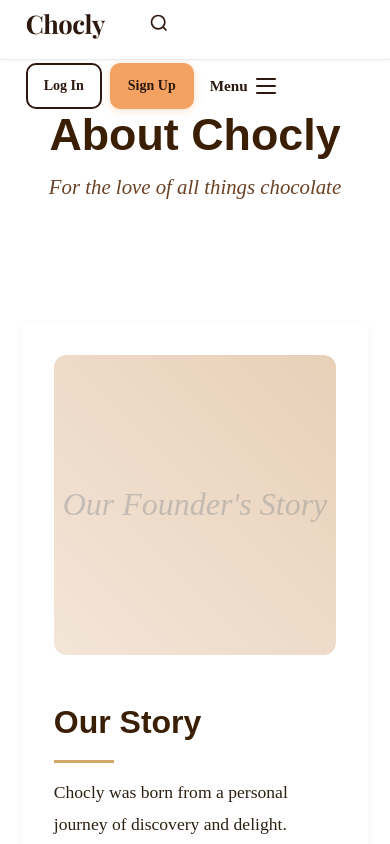
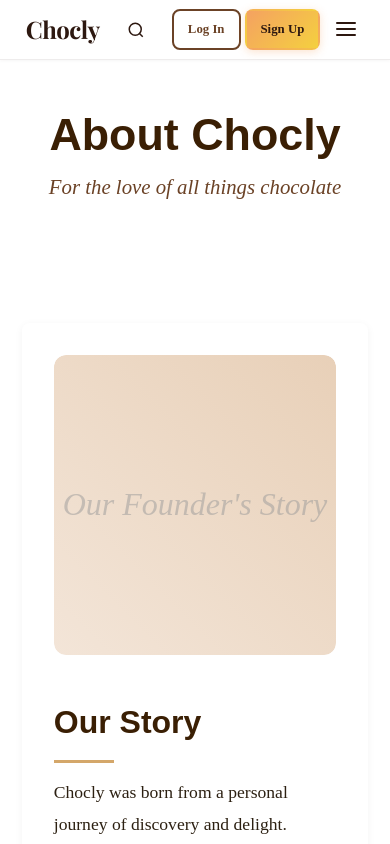
Before and after one commit to Chocly/chocly.github.io, a React (Vite) app: page /about in a window 390 px wide. Built offline with nearby package versions, Linux system fonts and the light colour scheme; no server answers.

Commit message:
mobile header fix v2

```diff
--- a/src/components/Header.css
+++ b/src/components/Header.css
@@ -1,4 +1,4 @@
-/* src/components/Header.css - Enhanced with Beautiful Expandable Search */
+/* src/components/Header.css - FIXED FOR SINGLE LINE ON ALL PAGES */
 
 :root {
   --header-height: 70px;
@@ -12,7 +12,7 @@
   --primary-color: #6B4226;
 }
 
-/* MOBILE-FIRST HEADER */
+/* MOBILE-FIRST HEADER - FIXED FOR SINGLE LINE */
 .header {
   background-color: var(--header-bg);
   color: var(--header-text);
@@ -32,46 +32,50 @@
   justify-content: space-between;
   height: 100%;
   padding: 0 1rem;
-  gap: 1rem;
+  gap: 0.5rem; /* Reduced gap for tighter layout */
+  position: relative; /* Important for search overlay positioning */
 }
 
-/* LOGO - MOBILE OPTIMIZED */
+/* LOGO - MORE COMPACT */
 .logo {
   text-decoration: none;
   color: var(--header-text);
   display: flex;
   align-items: center;
   flex-shrink: 0;
-  padding: 0.5rem 0;
+  padding: 0.25rem 0;
+  min-width: 0; /* Allow shrinking if needed */
 }
 
 .logo h1 {
   margin: 0;
-  font-size: 1.5rem;
+  font-size: 1.4rem; /* Slightly smaller on mobile */
   font-weight: 800;
   letter-spacing: -0.5px;
   font-family: 'Playfair Display', serif;
   color: var(--primary-color);
+  white-space: nowrap; /* Prevent wrapping */
 }
 
 /* ========================================
-   NEW EXPANDABLE SEARCH SECTION
+   FIXED SEARCH SECTION - PROPER POSITIONING
 ======================================== */
 
 .search-section {
-  position: relative;
   display: flex;
   align-items: center;
   flex: 1;
-  max-width: 400px;
-  margin: 0 1rem;
+  justify-content: center;
+  max-width: 120px;
+  margin: 0 0.5rem;
+  position: relative;
 }
 
-/* SEARCH TOGGLE BUTTON - The magnifying glass */
+/* SEARCH TOGGLE BUTTON - Clean positioning */
 .search-toggle {
   background: none;
   border: none;
-  padding: 0.75rem;
+  padding: 0.5rem;
   border-radius: 50%;
   color: var(--header-text);
   cursor: pointer;
@@ -79,8 +83,8 @@
   display: flex;
   align-items: center;
   justify-content: center;
-  min-width: var(--touch-target);
-  min-height: var(--touch-target);
+  width: 36px;
+  height: 36px;
   position: relative;
   z-index: 10;
 }
@@ -111,52 +115,52 @@
 /* SEARCH ICON */
 .search-icon {
   transition: all 0.3s ease;
+  width: 18px;
+  height: 18px;
 }
 
 .search-toggle.active .search-icon {
   transform: rotate(90deg);
 }
 
-/* EXPANDABLE SEARCH FORM */
+/* EXPANDABLE SEARCH FORM - BETTER DESIGN */
 .search-form-expandable {
   position: absolute;
-  top: 50%;
-  left: 0;
-  right: 0;
-  transform: translateY(-50%);
+  top: calc(100% + 8px);
+  left: 50%;
+  transform: translateX(-50%);
+  width: 280px;
   background: #FFFFFF;
-  border-radius: 24px;
-  box-shadow: 0 8px 32px rgba(0, 0, 0, 0.15);
-  border: 2px solid var(--accent-color);
-  display: flex;
+  border-radius: 12px;
+  box-shadow: 0 4px 20px rgba(0, 0, 0, 0.15);
+  border: 1px solid var(--accent-color);
+  display: none;
   align-items: center;
   overflow: hidden;
   opacity: 0;
   visibility: hidden;
-  transform: translateY(-50%) scale(0.8);
-  transition: all 0.4s cubic-bezier(0.4, 0, 0.2, 1);
-  backdrop-filter: blur(10px);
-  -webkit-backdrop-filter: blur(10px);
-  z-index: 9;
+  transform: translateX(-50%) translateY(-4px) scale(0.98);
+  transition: all 0.25s cubic-bezier(0.4, 0, 0.2, 1);
+  z-index: 1001;
 }
 
 .search-form-expandable.open {
+  display: flex;
   opacity: 1;
   visibility: visible;
-  transform: translateY(-50%) scale(1);
+  transform: translateX(-50%) translateY(0) scale(1);
 }
 
 /* EXPANDABLE SEARCH INPUT */
 .search-input-expandable {
   flex: 1;
-  padding: 1rem 1.25rem;
-  padding-right: 60px; /* Space for submit button */
+  padding: 0.875rem 1rem;
+  padding-right: 50px;
   border: none;
   background: transparent;
-  font-size: 1rem;
+  font-size: 0.95rem;
   color: var(--header-text);
   outline: none;
-  min-height: var(--touch-target);
   font-weight: 500;
 }
 
@@ -168,21 +172,21 @@
 /* SEARCH SUBMIT BUTTON */
 .search-submit-btn {
   position: absolute;
-  right: 8px;
+  right: 6px;
   top: 50%;
   transform: translateY(-50%);
   background: var(--accent-color);
   color: #FFFFFF;
   border: none;
-  padding: 0.75rem;
-  border-radius: 50%;
+  padding: 0.5rem;
+  border-radius: 8px;
   cursor: pointer;
   transition: all 0.3s ease;
   display: flex;
   align-items: center;
   justify-content: center;
-  min-width: 36px;
-  min-height: 36px;
+  width: 32px;
+  height: 32px;
 }
 
 .search-submit-btn:hover {
@@ -195,42 +199,45 @@
 }
 
 /* ========================================
-   HEADER ACTIONS CONTAINER
+   HEADER ACTIONS - OPTIMIZED LAYOUT
 ======================================== */
 
 .header-actions {
   display: flex;
   align-items: center;
-  gap: 0.5rem;
+  gap: 0.25rem; /* Tighter spacing */
   flex-shrink: 0;
+  min-width: 0;
 }
 
-/* ADD CHOCOLATE BUTTON */
+/* ADD CHOCOLATE BUTTON - More Compact */
 .add-chocolate-btn {
   display: flex;
   align-items: center;
   justify-content: center;
-  gap: 0.5rem;
+  gap: 0.25rem;
   background: linear-gradient(135deg, var(--accent-color) 0%, #F4D03F 100%);
   color: var(--header-text);
   text-decoration: none;
-  padding: 0.625rem;
-  border-radius: 12px;
+  padding: 0.5rem;
+  border-radius: 10px;
   font-weight: 700;
-  font-size: 0.875rem;
+  font-size: 0.8rem;
   transition: all 0.3s cubic-bezier(0.4, 0, 0.2, 1);
   position: relative;
   overflow: hidden;
   box-shadow: 0 2px 8px rgba(244, 162, 97, 0.3);
   border: 2px solid transparent;
-  min-width: var(--touch-target);
-  min-height: var(--touch-target);
+  min-width: 36px;
+  min-height: 36px;
+  white-space: nowrap;
 }
 
 .add-chocolate-btn svg {
-  width: 18px;
-  height: 18px;
+  width: 16px;
+  height: 16px;
   transition: transform 0.3s ease;
+  flex-shrink: 0;
 }
 
 .add-chocolate-btn:active {
@@ -239,10 +246,10 @@
 }
 
 .add-chocolate-text {
-  display: none;
+  display: none; /* Hide text on mobile for space */
 }
 
-/* USER MENU */
+/* USER MENU - More Compact */
 .user-menu-container {
   position: relative;
 }
@@ -250,15 +257,16 @@
 .user-menu-toggle {
   display: flex;
   align-items: center;
-  gap: 0.5rem;
+  gap: 0.25rem;
   background: none;
   border: none;
   cursor: pointer;
-  padding: 0.5rem;
-  border-radius: 12px;
+  padding: 0.25rem;
+  border-radius: 10px;
   transition: all 0.3s ease;
   color: var(--header-text);
-  min-height: var(--touch-target);
+  min-height: 36px;
+  max-width: 120px; /* Limit width to prevent wrapping */
 }
 
 .user-menu-toggle:active {
@@ -267,8 +275,8 @@
 }
 
 .user-avatar {
-  width: 32px;
-  height: 32px;
+  width: 28px;
+  height: 28px;
   border-radius: 50%;
   overflow: hidden;
   background: linear-gradient(135deg, var(--accent-color) 0%, #F4D03F 100%);
@@ -291,31 +299,154 @@
 .user-initials {
   color: var(--header-text);
   font-weight: 700;
-  font-size: 0.8rem;
+  font-size: 0.7rem;
   font-family: 'Inter', sans-serif;
 }
 
 .user-name {
-  display: none;
+  display: none; /* Hide on mobile to save space */
   font-weight: 600;
-  font-size: 0.95rem;
-  max-width: 120px;
+  font-size: 0.85rem;
   overflow: hidden;
   text-overflow: ellipsis;
   white-space: nowrap;
+  flex: 1;
+  min-width: 0;
 }
 
 .chevron {
-  display: none;
+  display: none; /* Hide on mobile */
   transition: transform 0.3s ease;
   color: #9CA3AF;
+  width: 14px;
+  height: 14px;
+  flex-shrink: 0;
 }
 
 .chevron.open {
   transform: rotate(180deg);
 }
 
-/* USER DROPDOWN */
+/* AUTH BUTTONS - More Compact */
+.auth-buttons {
+  display: flex;
+  align-items: center;
+  gap: 0.25rem;
+}
+
+.auth-btn {
+  padding: 0.5rem 0.75rem;
+  border-radius: 8px;
+  text-decoration: none;
+  font-weight: 600;
+  font-size: 0.8rem;
+  transition: all 0.3s ease;
+  border: 2px solid transparent;
+  min-height: 36px;
+  display: flex;
+  align-items: center;
+  justify-content: center;
+  white-space: nowrap;
+}
+
+.login-btn {
+  color: var(--primary-color);
+  background: transparent;
+  border-color: var(--primary-color);
+  padding: 0.4rem 0.7rem;
+}
+
+.login-btn:active {
+  background: var(--primary-color);
+  color: white;
+  transform: scale(0.95);
+}
+
+.signup-btn {
+  background: linear-gradient(135deg, var(--accent-color) 0%, #F4D03F 100%);
+  color: var(--header-text);
+  border-color: transparent;
+  box-shadow: 0 2px 8px rgba(244, 162, 97, 0.3);
+}
+
+.signup-btn:active {
+  transform: scale(0.95);
+  box-shadow: 0 1px 4px rgba(244, 162, 97, 0.4);
+}
+
+/* MAIN NAVIGATION MENU - Icon Only */
+.nav-container {
+  position: relative;
+}
+
+.menu-toggle {
+  display: flex;
+  align-items: center;
+  justify-content: center;
+  background: none;
+  border: none;
+  color: var(--header-text);
+  padding: 0.5rem;
+  cursor: pointer;
+  transition: all 0.2s ease;
+  min-height: 36px;
+  min-width: 36px;
+  width: 36px;
+  height: 36px;
+  border-radius: 8px;
+}
+
+.menu-toggle:active {
+  color: var(--accent-color);
+  background-color: rgba(244, 162, 97, 0.1);
+  transform: scale(0.95);
+}
+
+.menu-icon {
+  display: inline-block;
+  width: 20px;
+  height: 16px;
+  position: relative;
+}
+
+.menu-icon span {
+  display: block;
+  position: absolute;
+  height: 2px;
+  width: 100%;
+  background: var(--header-text);
+  border-radius: 2px;
+  transition: all 0.3s ease;
+}
+
+.menu-icon span:nth-child(1) {
+  top: 0;
+}
+
+.menu-icon span:nth-child(2) {
+  top: 6px;
+}
+
+.menu-icon span:nth-child(3) {
+  top: 12px;
+}
+
+.menu-icon.open span:nth-child(1) {
+  transform: rotate(45deg);
+  top: 6px;
+}
+
+.menu-icon.open span:nth-child(2) {
+  width: 0;
+  opacity: 0;
+}
+
+.menu-icon.open span:nth-child(3) {
+  transform: rotate(-45deg);
+  top: 6px;
+}
+
+/* USER DROPDOWN - Keep existing styles */
 .user-dropdown {
   position: absolute;
   top: 100%;
@@ -379,125 +510,7 @@
   flex-shrink: 0;
 }
 
-/* AUTH BUTTONS FOR LOGGED OUT USERS */
-.auth-buttons {
-  display: flex;
-  align-items: center;
-  gap: 0.5rem;
-}
-
-.auth-btn {
-  padding: 0.625rem 1rem;
-  border-radius: 10px;
-  text-decoration: none;
-  font-weight: 600;
-  font-size: 0.875rem;
-  transition: all 0.3s ease;
-  border: 2px solid transparent;
-  min-height: var(--touch-target);
-  display: flex;
-  align-items: center;
-  justify-content: center;
-}
-
-.login-btn {
-  color: var(--primary-color);
-  background: transparent;
-  border-color: var(--primary-color);
-  padding: 0.5rem 0.875rem;
-}
-
-.login-btn:active {
-  background: var(--primary-color);
-  color: white;
-  transform: scale(0.95);
-}
-
-.signup-btn {
-  background: linear-gradient(135deg, var(--accent-color) 0%, #F4D03F 100%);
-  color: var(--header-text);
-  border-color: transparent;
-  box-shadow: 0 2px 8px rgba(244, 162, 97, 0.3);
-}
-
-.signup-btn:active {
-  transform: scale(0.95);
-  box-shadow: 0 1px 4px rgba(244, 162, 97, 0.4);
-}
-
-/* MAIN NAVIGATION MENU */
-.nav-container {
-  position: relative;
-}
-
-.menu-toggle {
-  display: flex;
-  align-items: center;
-  background: none;
-  border: none;
-  color: var(--header-text);
-  font-size: 0.95rem;
-  font-weight: 500;
-  padding: 0.5rem;
-  cursor: pointer;
-  transition: all 0.2s ease;
-  min-height: var(--touch-target);
-  min-width: var(--touch-target);
-  border-radius: 8px;
-}
-
-.menu-toggle:active {
-  color: var(--accent-color);
-  background-color: rgba(244, 162, 97, 0.1);
-  transform: scale(0.95);
-}
-
-.menu-icon {
-  display: inline-block;
-  margin-left: 0.5rem;
-  width: 20px;
-  height: 16px;
-  position: relative;
-}
-
-.menu-icon span {
-  display: block;
-  position: absolute;
-  height: 2px;
-  width: 100%;
-  background: var(--header-text);
-  border-radius: 2px;
-  transition: all 0.3s ease;
-}
-
-.menu-icon span:nth-child(1) {
-  top: 0;
-}
-
-.menu-icon span:nth-child(2) {
-  top: 7px;
-}
-
-.menu-icon span:nth-child(3) {
-  top: 14px;
-}
-
-.menu-icon.open span:nth-child(1) {
-  transform: rotate(45deg);
-  top: 7px;
-}
-
-.menu-icon.open span:nth-child(2) {
-  width: 0;
-  opacity: 0;
-}
-
-.menu-icon.open span:nth-child(3) {
-  transform: rotate(-45deg);
-  top: 7px;
-}
-
-/* NAVIGATION DROPDOWN */
+/* NAVIGATION DROPDOWN - Keep existing */
 .nav {
   position: absolute;
   top: 100%;
@@ -562,39 +575,36 @@
   transform: translateX(4px);
 }
 
-/* SPECIAL STYLING FOR ADD CHOCOLATE LINKS */
-.nav-section a[href="/add-chocolate"],
-.user-dropdown .user-dropdown-item[href="/add-chocolate"] {
-  background: linear-gradient(135deg, rgba(244, 162, 97, 0.1) 0%, rgba(244, 208, 63, 0.1) 100%);
-  border-radius: 10px;
-  margin: 0.25rem 0;
-  font-weight: 600;
-  color: var(--primary-color);
-  border: 1px solid rgba(244, 162, 97, 0.2);
-}
-
-.nav-section a[href="/add-chocolate"]:active,
-.user-dropdown .user-dropdown-item[href="/add-chocolate"]:active {
-  background: linear-gradient(135deg, rgba(244, 162, 97, 0.2) 0%, rgba(244, 208, 63, 0.2) 100%);
-  transform: translateX(6px);
-}
-
 /* ========================================
    RESPONSIVE BREAKPOINTS
 ======================================== */
 
-/* Small Mobile (375px and up) */
+/* Small Mobile (375px and up) - Show more content */
 @media (min-width: 375px) {
+  .logo h1 {
+    font-size: 1.5rem;
+  }
+
   .add-chocolate-text {
     display: inline;
   }
 
   .add-chocolate-btn {
-    padding: 0.625rem 1rem;
+    padding: 0.5rem 0.75rem;
+    gap: 0.5rem;
+  }
+
+  .user-name {
+    display: block;
+    max-width: 80px;
   }
 
   .auth-btn {
-    padding: 0.625rem 1rem;
+    padding: 0.5rem 0.875rem;
+  }
+
+  .header-actions {
+    gap: 0.5rem;
   }
 }
 
@@ -602,10 +612,15 @@
 @media (min-width: 480px) {
   .header .container {
     padding: 0 1.5rem;
+    gap: 0.75rem;
+  }
+
+  .logo h1 {
+    font-size: 1.6rem;
   }
 
   .user-name {
-    display: block;
+    max-width: 100px;
   }
 
   .chevron {
@@ -613,15 +628,17 @@
   }
 
   .user-menu-toggle {
-    gap: 0.75rem;
+    gap: 0.5rem;
+    max-width: 140px;
   }
 
   .auth-buttons {
     gap: 0.75rem;
   }
 
-  .search-section {
-    max-width: 500px;
+  .search-form-expandable {
+    left: 1.5rem;
+    right: 1.5rem;
   }
 }
 
@@ -631,12 +648,21 @@
     height: var(--header-height);
   }
 
-  .menu-toggle span:first-child {
-    display: none;
+  .search-section {
+    max-width: 150px;
+  }
+
+  .search-form-expandable {
+    width: 320px;
+  }
+
+  .logo h1 {
+    font-size: 1.75rem;
   }
 
   .menu-icon {
-    margin-left: 0;
+    width: 22px;
+    height: 18px;
   }
 
   .nav {
@@ -645,20 +671,20 @@
   }
 
   .user-avatar {
-    width: 36px;
-    height: 36px;
+    width: 32px;
+    height: 32px;
   }
 
   .user-initials {
-    font-size: 0.9rem;
+    font-size: 0.8rem;
   }
 
-  .search-section {
-    max-width: 600px;
+  .user-name {
+    max-width: 120px;
   }
 
-  .search-input-expandable {
-    font-size: 1.1rem;
+  .add-chocolate-btn {
+    padding: 0.625rem 1rem;
   }
 }
 
@@ -666,11 +692,32 @@
 @media (min-width: 1024px) {
   .header .container {
     padding: 0 2rem;
+    gap: 1rem;
+  }
+
+  .search-section {
+    max-width: 200px;
+  }
+
+  .search-form-expandable {
+    width: 400px;
+  }
+
+  .logo h1 {
+    font-size: 1.875rem;
   }
 
   .nav {
     grid-template-columns: repeat(3, 1fr);
     min-width: 500px;
+  }
+
+  .user-name {
+    max-width: none;
+  }
+
+  .user-menu-toggle {
+    max-width: none;
   }
 
   /* Hover effects for desktop */
@@ -726,10 +773,28 @@
     color: var(--accent-color);
     transform: scale(1.05);
   }
+}
 
-  .search-section {
-    max-width: 700px;
-  }
+/* ========================================
+   SEARCH OVERLAY BACKDROP
+======================================== */
+
+/* Add backdrop when search is open */
+.search-form-expandable.open::before {
+  content: '';
+  position: fixed;
+  top: 0;
+  left: 0;
+  right: 0;
+  bottom: 0;
+  background: rgba(0, 0, 0, 0.1);
+  z-index: -1;
+  animation: fadeIn 0.3s ease;
+}
+
+@keyframes fadeIn {
+  from { opacity: 0; }
+  to { opacity: 1; }
 }
 
 /* ========================================
@@ -745,28 +810,6 @@
   }
 }
 
-/* Dark mode support */
-@media (prefers-color-scheme: dark) {
-  :root {
-    --header-bg: #1F2937;
-    --header-text: #F9FAFB;
-    --header-border: #374151;
-    --search-bg: #374151;
-  }
-
-  .user-dropdown,
-  .nav,
-  .search-form-expandable {
-    background: #1F2937;
-    border-color: #374151;
-  }
-
-  .search-input-expandable {
-    background: transparent;
-    color: #F9FAFB;
-  }
-}
-
 /* Reduced motion */
 @media (prefers-reduced-motion: reduce) {
   *,
@@ -776,6 +819,12 @@
     animation-iteration-count: 1 !important;
     transition-duration: 0.01ms !important;
   }
+}
+
+/* Focus management for accessibility */
+.header *:focus-visible {
+  outline: 2px solid var(--accent-color);
+  outline-offset: 2px;
 }
 
 /* Safe areas for notched devices */
@@ -799,29 +848,6 @@
   }
 }
 
-/* Focus management for accessibility */
-.header *:focus-visible {
-  outline: 2px solid var(--accent-color);
-  outline-offset: 2px;
-}
-
-/* Animation for smooth interactions */
-@keyframes slideDown {
-  from {
-    opacity: 0;
-    transform: translateY(-8px);
-  }
-  to {
-    opacity: 1;
-    transform: translateY(0);
-  }
-}
-
-.nav.open,
-.user-dropdown.open {
-  animation: slideDown 0.3s ease-out;
-}
-
 /* Prevent zoom on input focus (iOS) */
 @media (max-width: 768px) {
   .search-input-expandable {
@@ -829,11 +855,7 @@
   }
 }
 
-/* ========================================
-   CLEAN WHITE HEADER OVERRIDES
-======================================== */
-
-/* Override any existing header styles for crisp white design */
+/* Clean white header overrides */
 .header {
   background-color: #FFFFFF !important;
   color: #2D1810 !important;
@@ -843,191 +865,13 @@
   -webkit-backdrop-filter: blur(8px);
 }
 
-/* Chocly Logo - Premium Brown */
 .header .logo h1 {
   color: #2D1810 !important;
   font-weight: 800 !important;
-  font-size: 1.875rem !important;
-  letter-spacing: -0.02em !important;
   font-family: 'Playfair Display', serif !important;
 }
 
-/* Logo hover effect */
 .header .logo:hover h1 {
   color: #F4A261 !important;
   transition: color 0.3s ease !important;
 }
-
-/* Search toggle in clean style */
-.search-toggle {
-  color: #2D1810 !important;
-}
-
-.search-toggle:hover {
-  background: rgba(244, 162, 97, 0.1) !important;
-  color: #F4A261 !important;
-}
-
-.search-toggle.active {
-  background: #F4A261 !important;
-  color: #FFFFFF !important;
-}
-
-/* Navigation links - Clean brown */
-.header .nav a {
-  color: #2D1810 !important;
-  font-weight: 500 !important;
-  transition: color 0.3s ease !important;
-}
-
-.header .nav a:hover {
-  color: #F4A261 !important;
-}
-
-/* Menu toggle - Clean brown */
-.header .menu-toggle {
-  color: #2D1810 !important;
-  font-weight: 600 !important;
-}
-
-.header .menu-toggle:hover {
-  color: #F4A261 !important;
-}
-
-.header .menu-icon span {
-  background: #2D1810 !important;
-}
-
-.header .menu-toggle:hover .menu-icon span {
-  background: #F4A261 !important;
-}
-
-/* User menu styling */
-.header .user-menu-toggle {
-  color: #2D1810 !important;
-}
-
-.header .user-menu-toggle:hover {
-  background-color: rgba(45, 24, 16, 0.05) !important;
-}
-
-.header .user-name {
-  color: #2D1810 !important;
-  font-weight: 600 !important;
-}
-
-/* Auth buttons - Clean design */
-.header .auth-btn {
-  font-weight: 600 !important;
-}
-
-.header .login-btn {
-  color: #2D1810 !important;
-  border-color: #2D1810 !important;
-}
-
-.header .login-btn:hover {
-  background: #2D1810 !important;
-  color: #FFFFFF !important;
-}
-
-.header .signup-btn {
-  background: #F4A261 !important;
-  color: #2D1810 !important;
-  border: 2px solid #F4A261 !important;
-}
-
-.header .signup-btn:hover {
-  background: #2D1810 !important;
-  color: #FFFFFF !important;
-  border-color: #2D1810 !important;
-}
-
-/* Add Chocolate Button - Premium styling */
-.header .add-chocolate-btn {
-  background: linear-gradient(135deg, #F4A261 0%, #F4D03F 100%) !important;
-  color: #2D1810 !important;
-  border: 2px solid transparent !important;
-  font-weight: 700 !important;
-}
-
-.header .add-chocolate-btn:hover {
-  background: #2D1810 !important;
-  color: #FFFFFF !important;
-  border-color: #2D1810 !important;
-}
-
-/* Dropdown menus - Clean white */
-.header .nav {
-  background-color: #FFFFFF !important;
-  border: 1px solid rgba(45, 24, 16, 0.08) !important;
-  box-shadow: 0 4px 20px rgba(45, 24, 16, 0.08) !important;
-}
-
-.header .nav h3 {
-  color: #2D1810 !important;
-  border-bottom: 1px solid rgba(45, 24, 16, 0.08) !important;
-}
-
-.header .user-dropdown {
-  background: #FFFFFF !important;
-  border: 1px solid rgba(45, 24, 16, 0.08) !important;
-  box-shadow: 0 4px 20px rgba(45, 24, 16, 0.08) !important;
-}
-
-.header .user-dropdown-item {
-  color: #2D1810 !important;
-}
-
-.header .user-dropdown-item:hover {
-  background-color: rgba(244, 162, 97, 0.1) !important;
-  color: #2D1810 !important;
-}
-
-/* Expandable search form */
-.search-form-expandable {
-  background: #FFFFFF !important;
-  border: 2px solid #F4A261 !important;
-  box-shadow: 0 8px 32px rgba(45, 24, 16, 0.1) !important;
-}
-
-.search-input-expandable {
-  color: #2D1810 !important;
-}
-
-.search-input-expandable::placeholder {
-  color: rgba(45, 24, 16, 0.6) !important;
-}
-
-.search-submit-btn {
-  background: #F4A261 !important;
-  color: #FFFFFF !important;
-}
-
-.search-submit-btn:hover {
-  background: #e69649 !important;
-}
-
-/* Mobile responsive adjustments */
-@media (max-width: 768px) {
-  .header .logo h1 {
-    font-size: 1.6rem !important;
-  }
-
-  .header .container {
-    padding: 0 1rem !important;
-  }
-}
-
-/* Enhanced contrast for accessibility */
-@media (prefers-contrast: high) {
-  .header {
-    border-bottom: 2px solid #2D1810 !important;
-  }
-
-  .header .nav,
-  .header .user-dropdown,
-  .search-form-expandable {
-    border: 2px solid #2D1810 !important;
-  }
-}
--- a/src/components/Header.jsx
+++ b/src/components/Header.jsx
@@ -1,4 +1,4 @@
-// src/components/Header.jsx - Enhanced with expandable search
+// src/components/Header.jsx - FIXED: No Menu text, proper expandable search
 import { useState, useRef, useEffect } from 'react';
 import { Link, useNavigate, useLocation } from 'react-router-dom';
 import { useAuth } from '../contexts/AuthContext';
@@ -9,7 +9,7 @@ function Header() {
   const [searchQuery, setSearchQuery] = useState('');
   const [menuOpen, setMenuOpen] = useState(false);
   const [userMenuOpen, setUserMenuOpen] = useState(false);
-  const [searchOpen, setSearchOpen] = useState(false); // New state for search
+  const [searchOpen, setSearchOpen] = useState(false);
   const menuRef = useRef(null);
   const userMenuRef = useRef(null);
   const searchRef = useRef(null);
@@ -247,10 +247,9 @@ function Header() {
             </div>
           )}
 
-          {/* Main Navigation Menu */}
+          {/* Main Navigation Menu - HAMBURGER ICON ONLY */}
           <div className="nav-container" ref={menuRef}>
-            <button className="menu-toggle" onClick={toggleMenu}>
-              Menu
+            <button className="menu-toggle" onClick={toggleMenu} aria-label="Menu">
               <span className={`menu-icon ${menuOpen ? 'open' : ''}`}>
                 <span></span>
                 <span></span>
```
